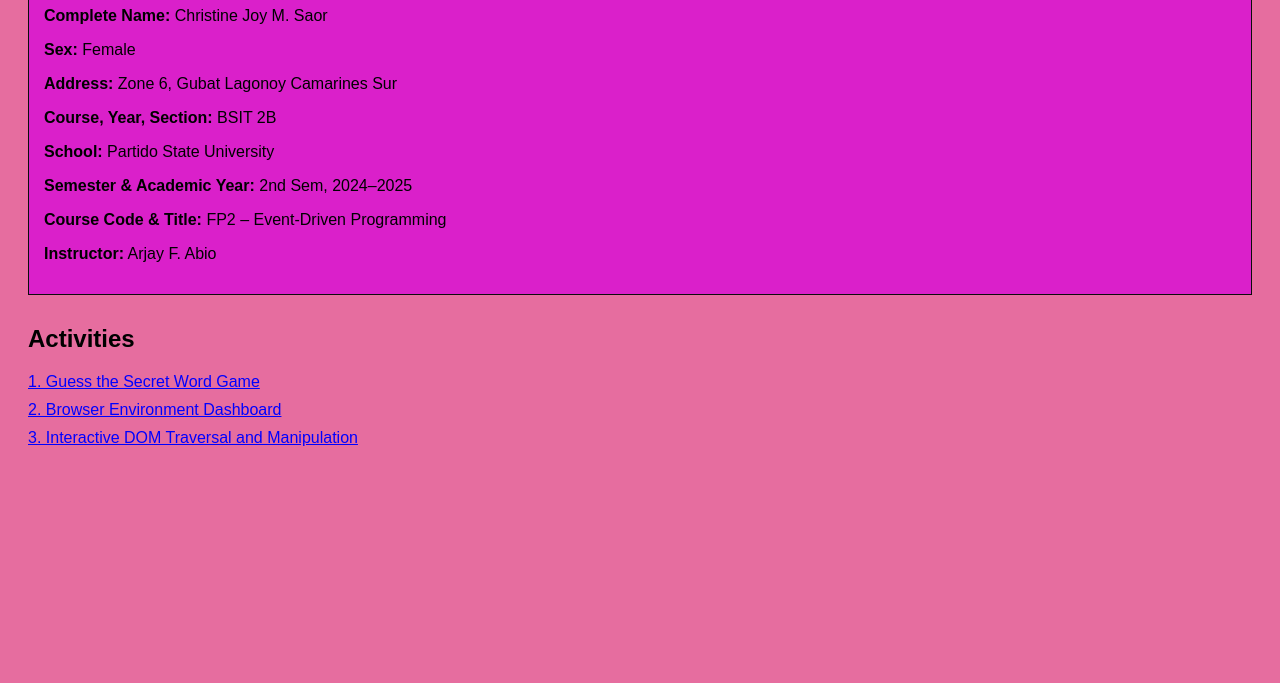
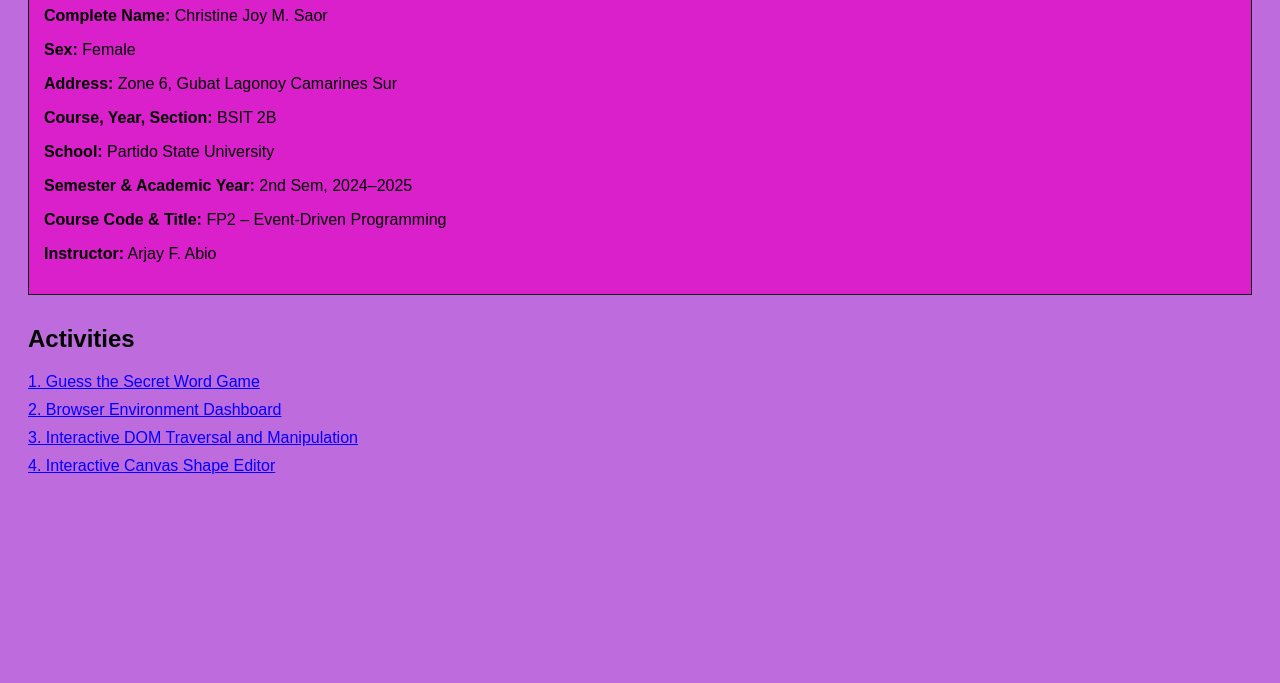
Before and after one commit to Christinejoysaor/Browser-Environment-Dashboard, a plain HTML site: page index.html in a window 1280 px wide. Shown: the part 117-800 px from the top of the page. Drawn offline with Linux system fonts and the light colour scheme.

Commit message:
Update index.html

```diff
--- a/index.html
+++ b/index.html
@@ -8,7 +8,7 @@
     body {
       font-family: Arial, sans-serif;
       padding: 20px;
-      background-color: #e66d9f;
+      background-color: #bd6bdd;
     }
 
     header {
@@ -50,6 +50,7 @@
     <a href="https://christinejoysaor.github.io/Guess-the-Secret-Word-Game/">1. Guess the Secret Word Game</a>
     <a href="browser_dashboard.html">2. Browser Environment Dashboard</a>
     <a href="dom_traversal.html">3. Interactive DOM Traversal and Manipulation</a>
+    <a href="https://christinejoysaor.github.io/Interactive-Canvas-Shape-Editor/">4. Interactive Canvas Shape Editor</a>
   </section>
 
 </body>
```
